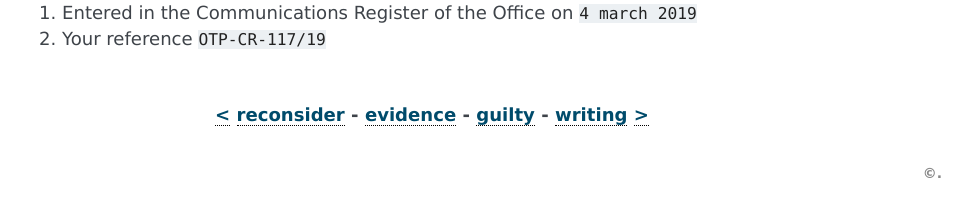
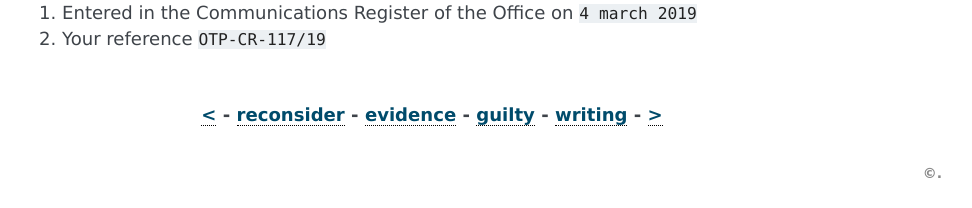
Before and after one commit to rssbotd/otpcr, a Sphinx documentation site: the page built from docs/index.rst, in a window 1280 px wide. Shown: the part 1359-1567 px from the top of the page, without its empty margins (168-1140 px from the left). Built offline with Sphinx 7.4.7, drawn with Linux system fonts in a browser that asks for light colours.

Commit message:
prachtig

```diff
--- a/docs/conf.py
+++ b/docs/conf.py
@@ -127,7 +127,7 @@
     <center>
     <b>
 
-`\< <about.html>`_ :ref:`reconsider <home>` - :ref:`evidence <evidence>` - :ref:`guilty <guilty>` - :ref:`writing <writings>` `\> <manual.html>`_
+`\< <about.html>`_ - :ref:`reconsider <home>` - :ref:`evidence <evidence>` - :ref:`guilty <guilty>` - :ref:`writing <writings>` - `\> <manual.html>`_
 
 
 .. raw: html
```
